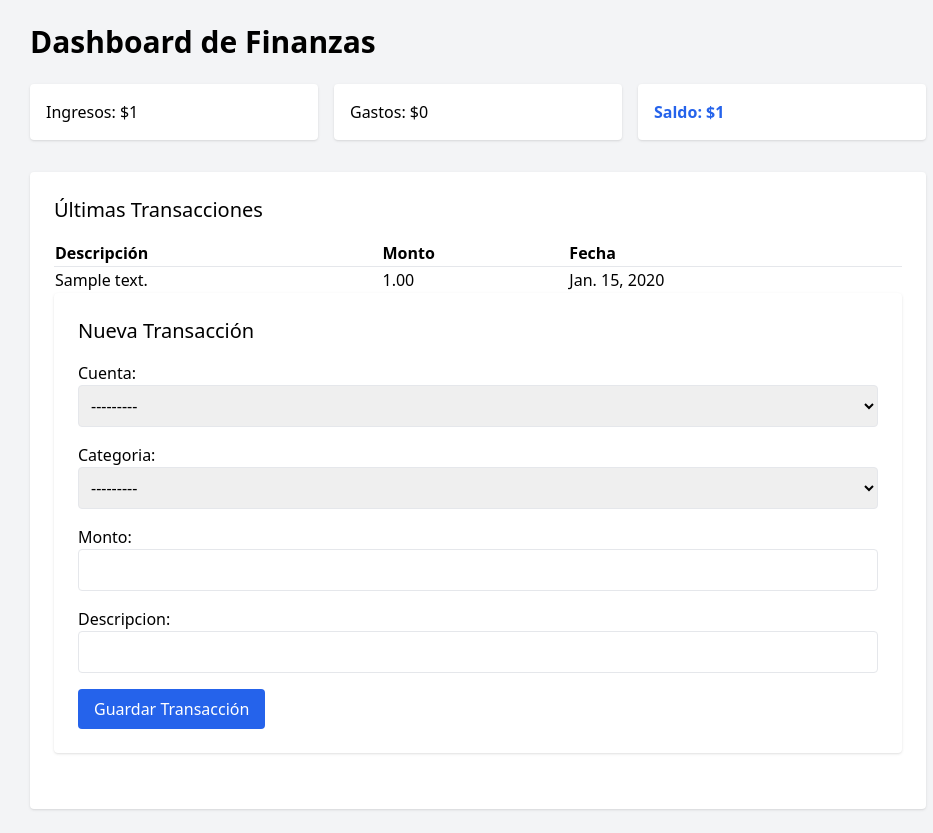
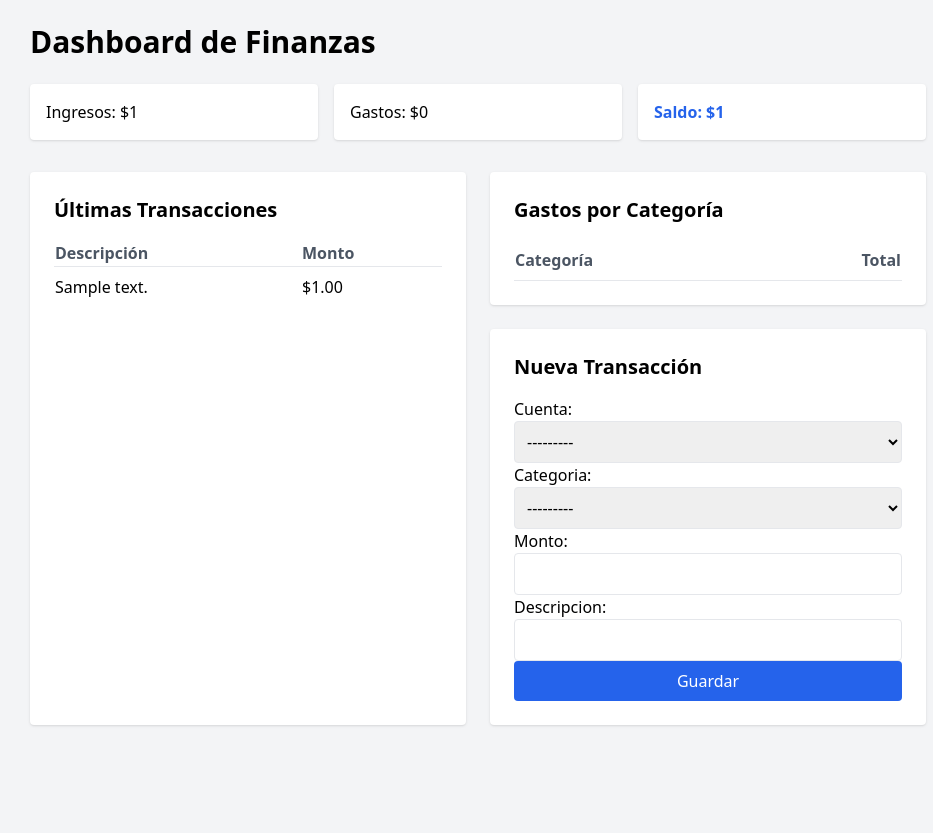
Before and after one commit to ShadowRoot07/core_finanzas-Django, a Django app: page / in a window 1280 px wide. Shown: the whole page, without its empty margins (162-1095 px from the left). After the commit the page ends 726 px from the top, so only its background shows below. Run offline with Django 5.2, Linux system fonts and the light colour scheme; tables that the repository leaves empty hold one stand-in row (values such as "Sample post"); lists and menus that the app fills with data are empty; some libraries are stand-ins or nearby versions.

Commit message:
feat: Create pivot tables that show expenses by category

```diff
--- a/finanzas/services.py
+++ b/finanzas/services.py
@@ -10,8 +10,11 @@ def get_saldo_total():
 
 
 def get_gastos_por_categoria():
-    # Retorna un diccionario {nombre_categoria: total_gastado}
-    return Transaccion.objects.filter(categoria__tipo='G').values('categoria__nombre').annotate(total=Sum('monto'))
+    # Filtramos solo gastos ('G'), agrupamos por nombre de categoría y sumamos el monto
+    return Transaccion.objects.filter(categoria__tipo='G') \
+        .values('categoria__nombre') \
+        .annotate(total=Sum('monto')) \
+        .order_by('-total') # Ordenamos de mayor a menor gasto
 
 
 def calcular_resumen_financiero():
--- a/finanzas/templates/finanzas/dashboard.html
+++ b/finanzas/templates/finanzas/dashboard.html
@@ -2,35 +2,48 @@
 {% block content %}
 <h1 class="text-3xl font-bold mb-6">Dashboard de Finanzas</h1>
 
-<div class="grid grid-cols-3 gap-4 mb-8">
+<div class="grid grid-cols-1 md:grid-cols-3 gap-4 mb-8">
     <div class="bg-white p-4 rounded shadow">Ingresos: ${{ resumen.ingresos }}</div>
     <div class="bg-white p-4 rounded shadow">Gastos: ${{ resumen.gastos }}</div>
     <div class="bg-white p-4 rounded shadow font-bold text-blue-600">Saldo: ${{ resumen.saldo_neto }}</div>
 </div>
 
+<div class="grid grid-cols-1 md:grid-cols-2 gap-6">
     <div class="bg-white p-6 rounded shadow">
-    <h2 class="text-xl mb-4">Últimas Transacciones</h2>
+        <h2 class="text-xl mb-4 font-bold">Últimas Transacciones</h2>
         <table class="w-full text-left">
-        <thead><tr><th>Descripción</th><th>Monto</th><th>Fecha</th></tr></thead>
+            <thead>
+                <tr class="text-gray-600"><th>Descripción</th><th>Monto</th></tr>
+            </thead>
             <tbody>
                 {% for t in transacciones %}
-            <tr class="border-t">
-                <td>{{ t.descripcion }}</td>
-                <td>{{ t.monto }}</td>
-                <td>{{ t.fecha }}</td>
-            </tr>
+                <tr class="border-t"><td class="py-2">{{ t.descripcion }}</td><td class="py-2">${{ t.monto }}</td></tr>
                 {% endfor %}
             </tbody>
         </table>
-        <div class="bg-white p-6 rounded shadow mb-8">
-        <h2 class="text-xl mb-4">Nueva Transacción</h2>
-        <form method="POST" class="space-y-4">
+    </div>
+
+    <div class="space-y-6">
+        <div class="bg-white p-6 rounded shadow">
+            <h2 class="text-xl mb-4 font-bold">Gastos por Categoría</h2>
+            <table class="w-full">
+                <thead class="border-b"><tr class="text-gray-600"><th class="text-left py-2">Categoría</th><th class="text-right py-2">Total</th></tr></thead>
+                <tbody>
+                    {% for item in gastos_por_categoria %}
+                    <tr class="border-b"><td class="py-2">{{ item.categoria__nombre }}</td><td class="py-2 text-right">${{ item.total }}</td></tr>
+                    {% endfor %}
+                </tbody>
+            </table>
+        </div>
+
+        <div class="bg-white p-6 rounded shadow">
+            <h2 class="text-xl mb-4 font-bold">Nueva Transacción</h2>
+            <form method="POST">
                 {% csrf_token %}
                 {{ form.as_p }}
-            <button type="submit" class="bg-blue-600 text-white px-4 py-2 rounded">
-                Guardar Transacción
-            </button>
+                <button type="submit" class="bg-blue-600 text-white px-4 py-2 rounded w-full">Guardar</button>
             </form>
         </div>
     </div>
+</div>
 {% endblock %}
--- a/finanzas/views.py
+++ b/finanzas/views.py
@@ -2,6 +2,7 @@ from django.shortcuts import render, redirect
 from .services import calcular_resumen_financiero
 from .models import Transaccion
 from .forms import TransaccionForm
+from .services import calcular_resumen_financiero, get_gastos_por_categoria
 
 def dashboard(request):
     resumen = calcular_resumen_financiero()
@@ -17,8 +18,9 @@ def dashboard(request):
         form = TransaccionForm()
 
     context = {
-        'resumen': resumen,
-        'transacciones': transacciones,
-        'form': form, # Pasamos el formulario al template
+        'resumen': calcular_resumen_financiero(),
+        'transacciones': Transaccion.objects.all().order_by('-fecha')[:10],
+        'gastos_por_categoria': get_gastos_por_categoria(),
+        'form': form,
     }
     return render(request, 'finanzas/dashboard.html', context)
```
Lines whose indentation alone changed are shown as unchanged.
